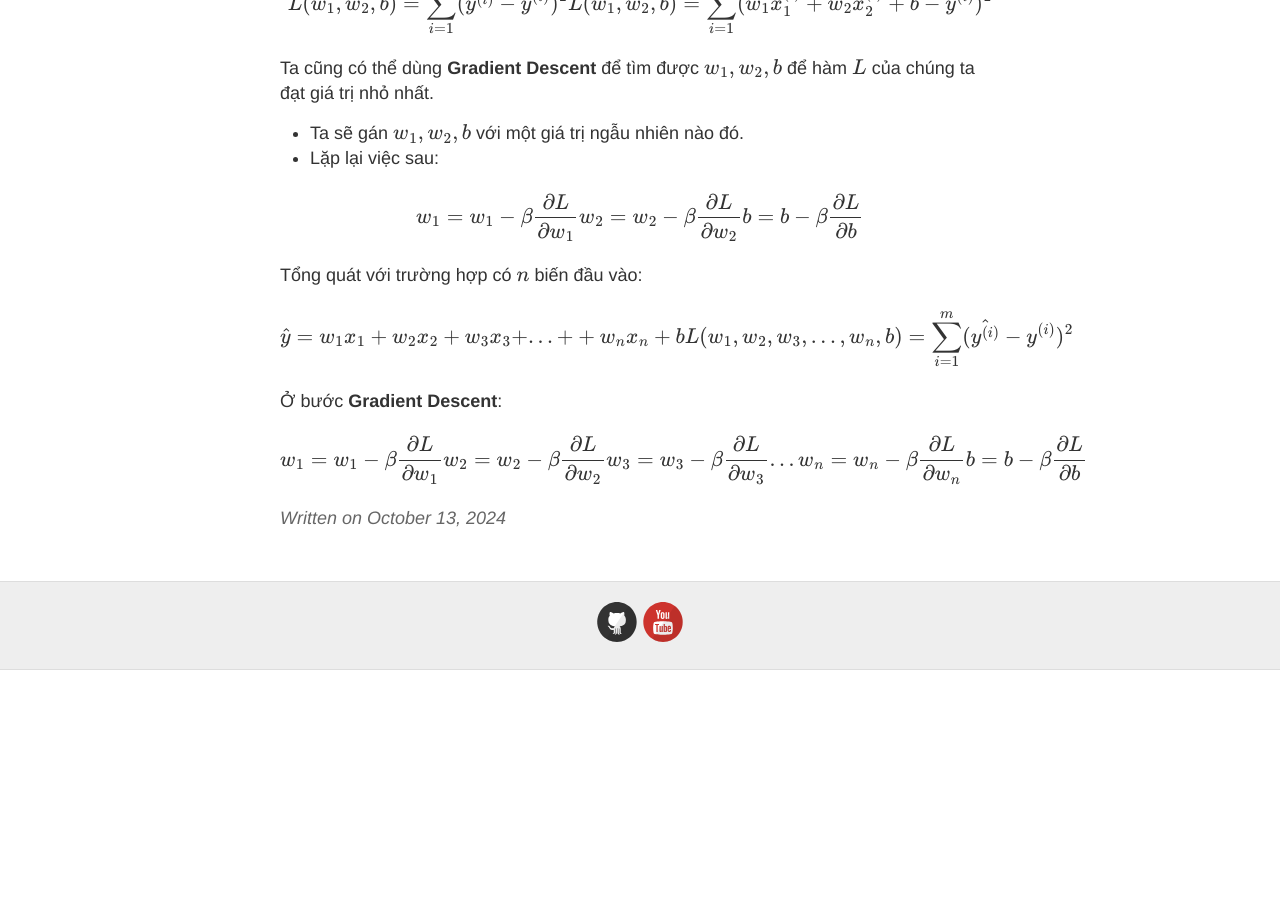
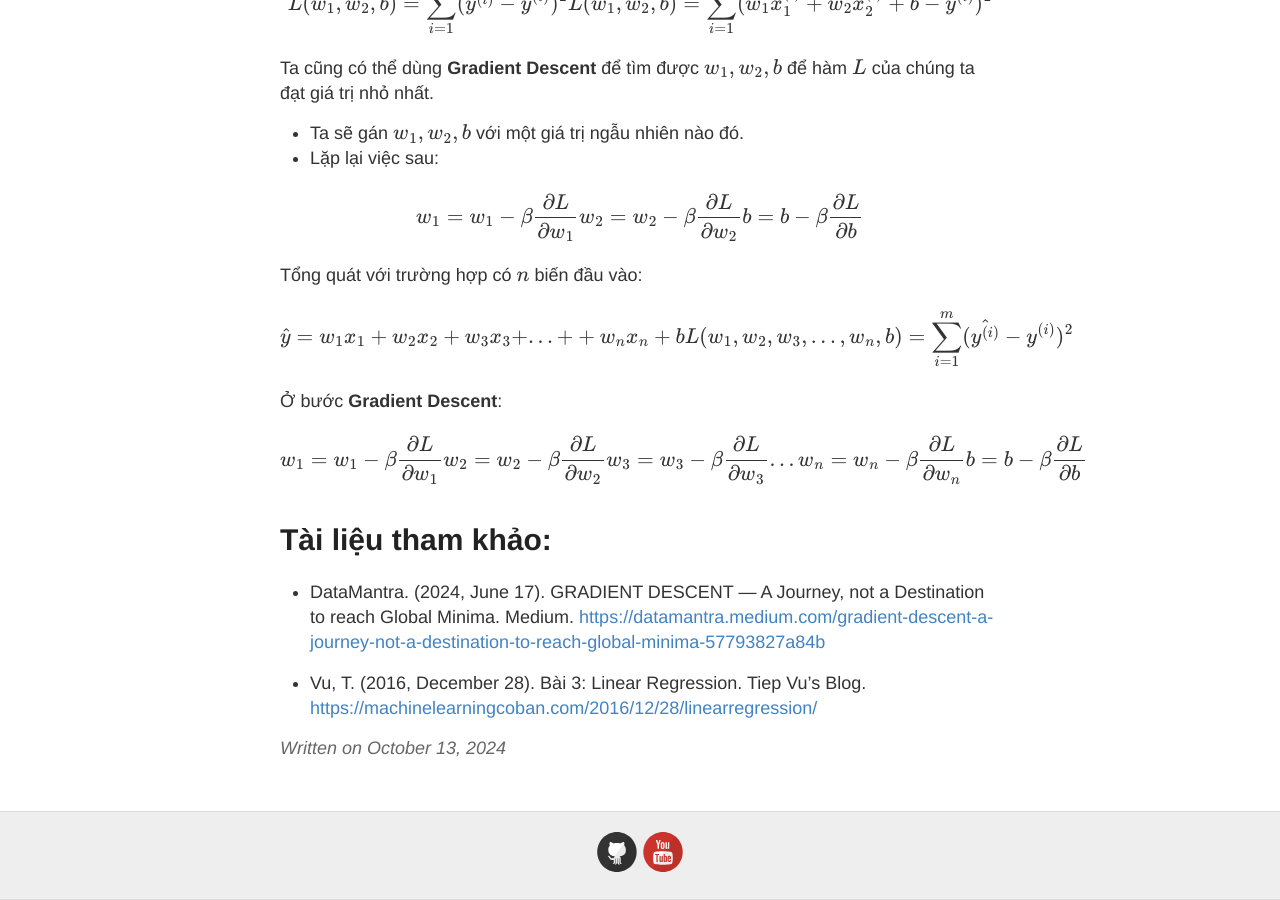
Before and after one commit to orz-lab/orz-lab.github.io, a Jekyll site: the page built from _posts/2024-10-13-Machine-Learning/2024-10-13-Machine-Learning.md, in a window 1280 px wide and 900 px high, scrolled down 6955 px. Built offline with Jekyll 4.4.1, drawn with Linux system fonts in a browser that asks for light colours; formulas are drawn with MathJax 3; before the commit the page ends 7625 px from its top, so only the background shows below that.

Commit message:
khong bik comment cai me gì

```diff
--- a/_posts/2024-10-13-Machine-Learning/2024-10-13-Machine-Learning.md
+++ b/_posts/2024-10-13-Machine-Learning/2024-10-13-Machine-Learning.md
@@ -244,3 +244,8 @@ w_3 = w_3 - \beta \frac{\partial{L}}{\partial{w_3}} \\
 w_n = w_n - \beta \frac{\partial{L}}{\partial{w_n}} \\
 b = b - \beta \frac{\partial{L}}{\partial{b}} \\
 $$
+
+# Tài liệu tham khảo:
+* DataMantra. (2024, June 17). GRADIENT DESCENT — A Journey, not a Destination to reach Global Minima. Medium. [https://datamantra.medium.com/gradient-descent-a-journey-not-a-destination-to-reach-global-minima-57793827a84b](https://datamantra.medium.com/gradient-descent-a-journey-not-a-destination-to-reach-global-minima-57793827a84b)
+
+* Vu, T. (2016, December 28). Bài 3: Linear Regression. Tiep Vu’s Blog. [https://machinelearningcoban.com/2016/12/28/linearregression/](https://machinelearningcoban.com/2016/12/28/linearregression/)
```
